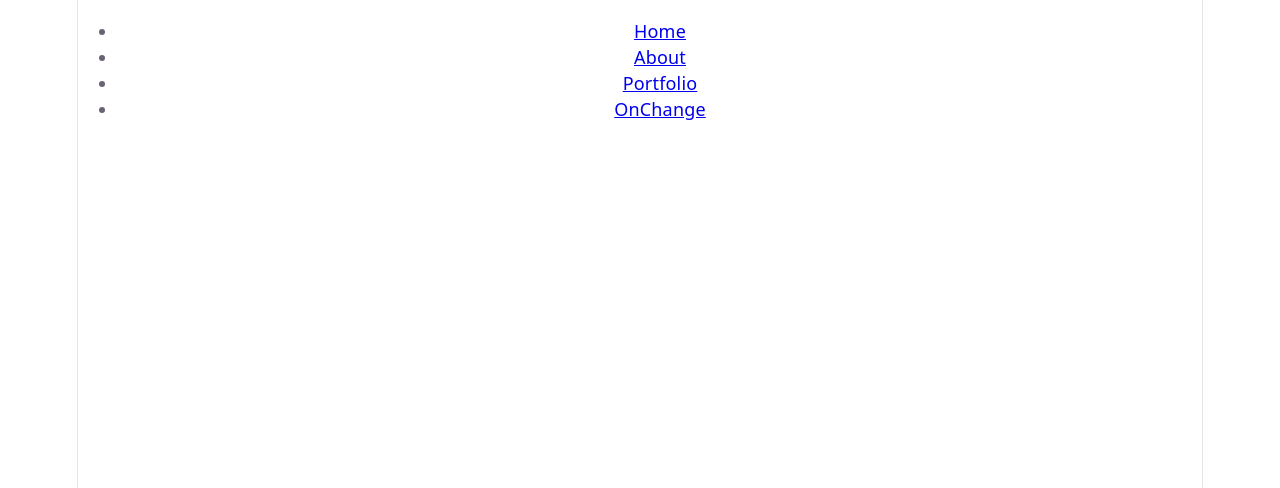
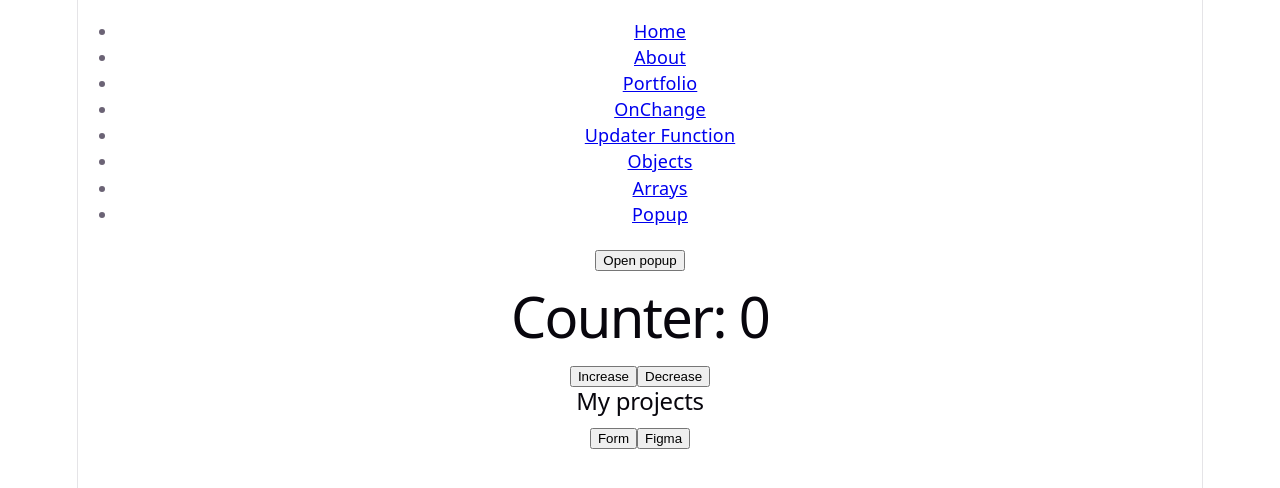
Before and after one commit to OakleafOne/React-1, a React (Vite) app in the folder my-react-app/: page /popup in a window 1280 px wide. Shown: the top 488 px of the page. Built offline with nearby package versions, Linux system fonts and the light colour scheme.

Commit message:
added the following files: upadterfunction.jsx, arrays.jsx, objects.jsx, popup.jsx, and popupwindow.jsx. Also made edits to App.jsx and navbar.jsx.

```diff
--- a/my-react-app/src/App.jsx
+++ b/my-react-app/src/App.jsx
@@ -6,6 +6,10 @@ import Navbar from "./navbar.jsx";
 import Events from "./pages/events.jsx";
 import UseState from "./pages/usestate.jsx";
 import OnChange from "./pages/onchange.jsx";
+import Updater from "./pages/updaterfunction.jsx";
+import Objects from "./pages/objects.jsx";
+import Arrays from "./pages/arrays.jsx";
+import Popup from "./pages/popup.jsx";
 
 function App() {
   return (
@@ -17,6 +21,10 @@ function App() {
           <Route path ="/about" element ={<About />} />
           <Route path ="/portfolio" element ={<Portfolio />} />
           <Route path ="/onchange" element ={<OnChange />} />
+          <Route path ="/updaterfunction" element ={<Updater />} />
+          <Route path ="/objects" element ={<Objects />} />
+          <Route path ="/arrays" element ={<Arrays />} />
+          <Route path ="/popup" element ={<Popup />} />
         </Routes>
       </BrowserRouter>
     </>
--- /dev/null
+++ b/my-react-app/src/components/popupwindow.jsx
@@ -0,0 +1,18 @@
+import React from "react";
+import ProfilePic from "../assets/user-scr.png";
+
+function PopupWindow({title, info, screenshot, repo, tech, onClick}) {
+    return (
+        <div className ="popup-window">
+            <h1 className ="title">{title}</h1>
+            <p className ="info">{info} </p>
+            {screenshot && <img src ={ProfilePic} alt ={title} />}
+            {tech && <p className ="tech">Tech used: {tech}</p>}
+            {repo && <a href ={repo} target ="_blank" rel ="noreferrer">Show repository on Github.</a>}
+            <br />
+            <button className ="close-button" onClick ={onClick}>Close window</button>
+        </div>
+    )
+}
+
+export default PopupWindow;
--- a/my-react-app/src/navbar.jsx
+++ b/my-react-app/src/navbar.jsx
@@ -9,6 +9,10 @@ function Navbar() {
                     <li><Link to ="/about">About</Link></li>
                     <li><Link to ="/portfolio">Portfolio</Link></li>
                     <li><Link to ="/onchange">OnChange</Link></li>
+                    <li><Link to ="/updaterfunction">Updater Function</Link></li>
+                    <li><Link to ="/objects">Objects</Link></li>
+                    <li><Link to ="/arrays">Arrays</Link></li>
+                    <li><Link to ="/popup">Popup</Link></li>
                 </ul>
             </nav>
         </>
--- /dev/null
+++ b/my-react-app/src/pages/arrays.jsx
@@ -0,0 +1,34 @@
+import {useState} from "react";
+
+function Arrays() {
+    const [input, setInput] = useState("");
+    const [food, setFood] = useState(["apples", "oranges", "bananas"]);
+
+    const changeInput = (e) => {
+        setInput(e.target.value);
+    };
+
+    const addItem = () => {
+        setFood(food => [...food, input]);
+        setInput("");
+    };
+
+    const removeItem = (index) => {
+        setFood((food) => food.filter((Element, i) => i !== index));
+    }
+
+    return (
+        <>
+            <h1>Shopping Cart</h1>
+            <input type ="text" value ={input} onChange ={(e) => changeInput(e)} />
+            <button onClick ={addItem}>Add</button>
+            <ul>
+                {food.map((item, index) => (
+                    <li key ={index} onClick ={() => removeItem(index)}>{item}</li>
+                ))}
+            </ul>
+        </>
+    )
+};
+
+export default Arrays;
--- /dev/null
+++ b/my-react-app/src/pages/objects.jsx
@@ -0,0 +1,31 @@
+import {useState} from "react";
+
+function Objects() {
+    const [car, setCar] = useState({year: 2024, make: "Ford", model: "Mustang"});
+
+    function handleYearChange(e) {
+        setCar(car => ({...car, year: event.target.value}));
+    };
+
+    function handleMakeChange(e) {
+        setCar(car => ({...car, make: event.target.value}));
+    };
+
+    function handleModelChange(e) {
+        setCar(car => ({...car, model: event.target.value}));
+    };
+
+    return (
+        <div>
+            <p>Your favorite car is a {car.year} {car.make} {car.model}.</p>
+            <input type ="number" value ={car.year} onChange ={handleYearChange} />
+            <br />
+            <input type ="text" value ={car.make} onChange ={handleMakeChange}/>
+            <br />
+            <input type ="text" value ={car.model} onChange ={handleModelChange}/>
+        </div>
+    )
+
+};
+
+export default Objects;
--- /dev/null
+++ b/my-react-app/src/pages/popup.jsx
@@ -0,0 +1,67 @@
+import {useState} from "react";
+import PopupWindow from "../components/popupwindow";
+
+function Popup() {
+    const [count, setCount] = useState(0);
+
+    const myProjects = [
+        {
+            title: "Form",
+            info: "The form lets the user chose their favorite monster energy drink and submit their choice after filling it with valid information.",
+            repo: "https://github.com/OakleafOne/Form-assignment",
+            tech: "I used the form tag in html and styled it with css.",
+            screenshot: "../assets/form-scr.png",
+        },
+
+        {
+            title: "Figma",
+            info: "I learned how to create a webiste designed in figma using html and css.",
+            repo: "https://github.com/OakleafOne/Figma-assignemnt",
+            tech: "I used html and css to create the website from figma.",
+            screenshot: "../assets/user-scr.png",
+        }
+    ];
+
+    const [popupInfo, setPopupInfo] = useState({
+        title: "",
+        info: "",
+        repo: "",
+        tech: "",
+        screenshot: "",
+    });
+
+    const [isOpen, setIsOpen] = useState(false);
+
+    const openProject = (project) => {
+        setPopupInfo(project);
+        setIsOpen(true);
+    };
+
+    const closePopup = () => {
+        setIsOpen(false);
+    };
+
+    return (
+        <div>
+            <button onClick ={() => setIsOpen(true)}>Open popup</button>
+            <h1>Counter: {count}</h1>
+            <button onClick ={() => setCount(count + 1)}>Increase</button>
+            <button onClick ={() => setCount(count - 1)}>Decrease</button>
+
+            <h2>My projects</h2>
+            <div>
+                {myProjects.map((project, index) => (
+                    <button key ={index} onClick ={() => openProject(project)}>
+                        {project.title}
+                    </button>
+                ))}
+            </div>
+
+            {isOpen && (
+                <PopupWindow title ={popupInfo.title} info ={popupInfo.info} screenshot ={popupInfo.screenshot} repo ={popupInfo.repo} tech ={popupInfo.tech} onClick ={closePopup}/>
+            )}
+        </div>
+    );
+}
+
+export default Popup;
--- /dev/null
+++ b/my-react-app/src/pages/updaterfunction.jsx
@@ -0,0 +1,32 @@
+//Cheatcode for updater functions in React.
+
+import {useState} from "react";
+
+function Updater() {
+    const [count, setCount] = useState(0);
+
+    const increase = () => {
+        setCount(count => (count + 1));
+        setCount(count => (count + 1));
+    };
+
+    const decrease = () => {
+        setCount(count - 1);
+    };
+
+    const reset =() => {
+        setCount(0);
+    };
+
+    return (
+        <div>
+            <p>Count: {count}</p>
+            <button onClick ={increase}>Increase</button>
+            <button onClick ={reset}>Reset</button>
+            <button onClick ={decrease}>Decrease</button>
+        </div>
+    )
+
+}
+
+export default Updater;
```
